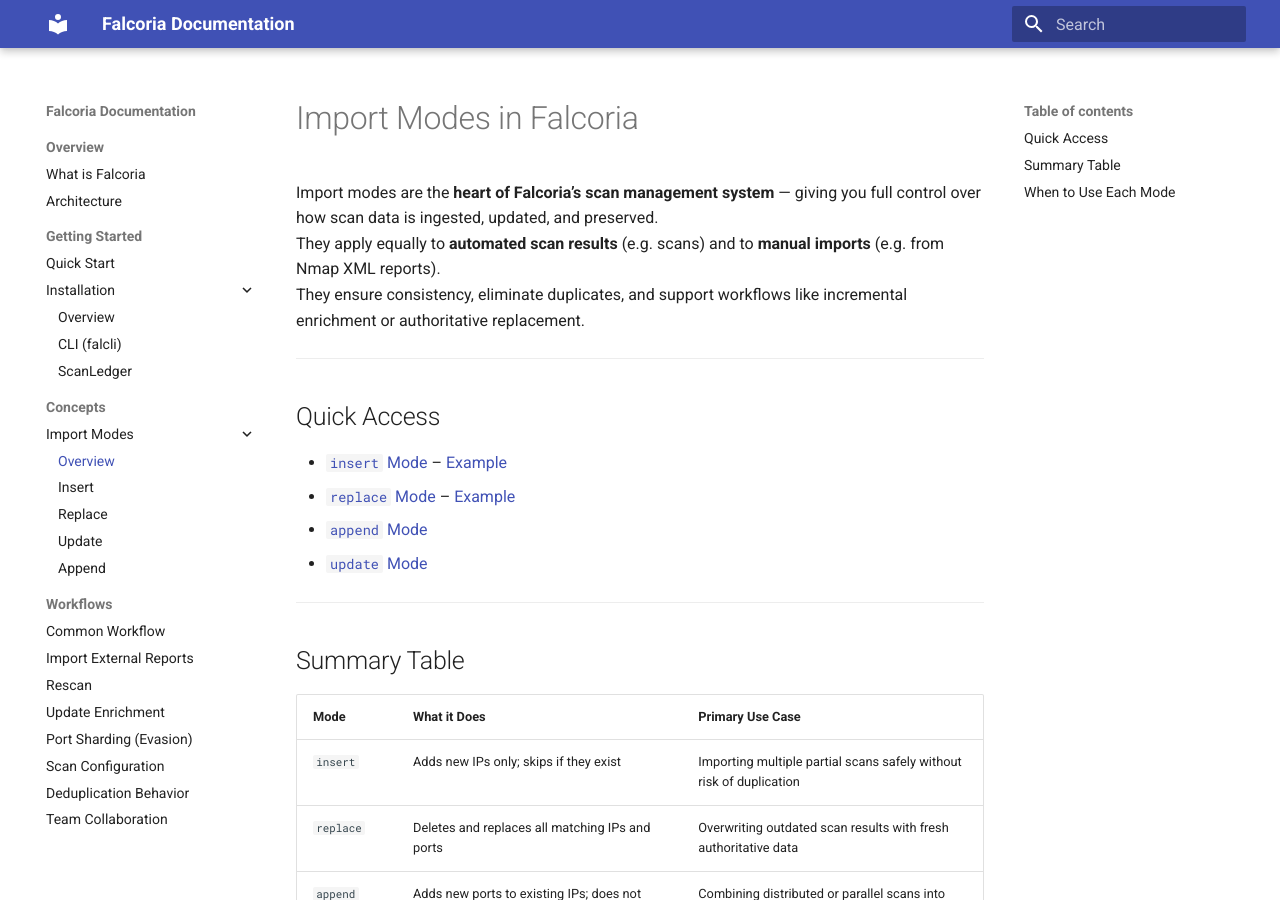
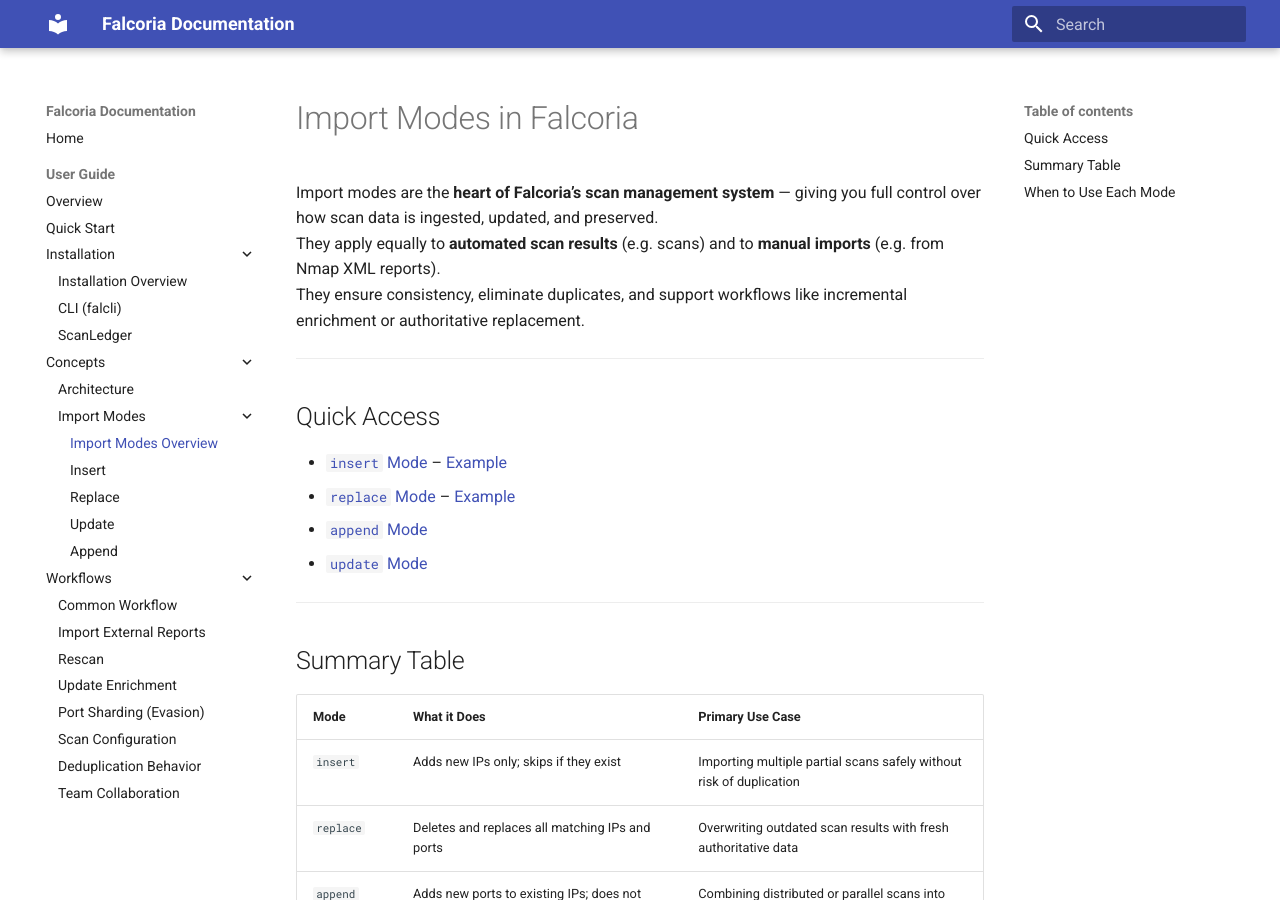
Before and after one commit to Falcoria/falcoria-docs, an MkDocs documentation site: the page built from docs/import-modes/index.md, in a window 1280 px wide and 900 px high. Built offline with MkDocs 1.6.1 and Material for MkDocs 9.7.7, drawn with Linux system fonts in a browser that asks for light colours.

Commit message:
changed menu

```diff
--- a/mkdocs.yml
+++ b/mkdocs.yml
@@ -1,3 +1,4 @@
+
 site_name: Falcoria Documentation
 
 theme:
@@ -20,31 +21,28 @@
       permalink: true
 
 nav:
-  - Overview:
-      - What is Falcoria: index.md
-      - Architecture: architecture.md
-
-  - Getting Started:
+  - Home: index.md
+  - User Guide:
+      - Overview: README.md
       - Quick Start: quick-start.md
       - Installation:
-          - Overview: installation.md
+          - Installation Overview: installation.md
           - CLI (falcli): installation/falcli.md
           - ScanLedger: installation/scanledger.md
-
-  - Concepts:
-      - Import Modes:
-          - Overview: import-modes/index.md
-          - Insert: import-modes/insert.md
-          - Replace: import-modes/replace.md
-          - Update: import-modes/update.md
-          - Append: import-modes/append.md
-
-  - Workflows:
-      - Common Workflow: use-cases/common-workflow.md
-      - Import External Reports: use-cases/import-external-reports.md
-      - Rescan: use-cases/rescan.md
-      - Update Enrichment: use-cases/update-enrichment.md
-      - Port Sharding (Evasion): use-cases/port-sharding.md
-      - Scan Configuration: use-cases/scan-configuration.md
-      - Deduplication Behavior: use-cases/deduplication-behavior.md
-      - Team Collaboration: use-cases/team-collaboration.md
+      - Concepts:
+          - Architecture: architecture.md
+          - Import Modes:
+              - Import Modes Overview: import-modes/index.md
+              - Insert: import-modes/insert.md
+              - Replace: import-modes/replace.md
+              - Update: import-modes/update.md
+              - Append: import-modes/append.md
+      - Workflows:
+          - Common Workflow: use-cases/common-workflow.md
+          - Import External Reports: use-cases/import-external-reports.md
+          - Rescan: use-cases/rescan.md
+          - Update Enrichment: use-cases/update-enrichment.md
+          - Port Sharding (Evasion): use-cases/port-sharding.md
+          - Scan Configuration: use-cases/scan-configuration.md
+          - Deduplication Behavior: use-cases/deduplication-behavior.md
+          - Team Collaboration: use-cases/team-collaboration.md
```
